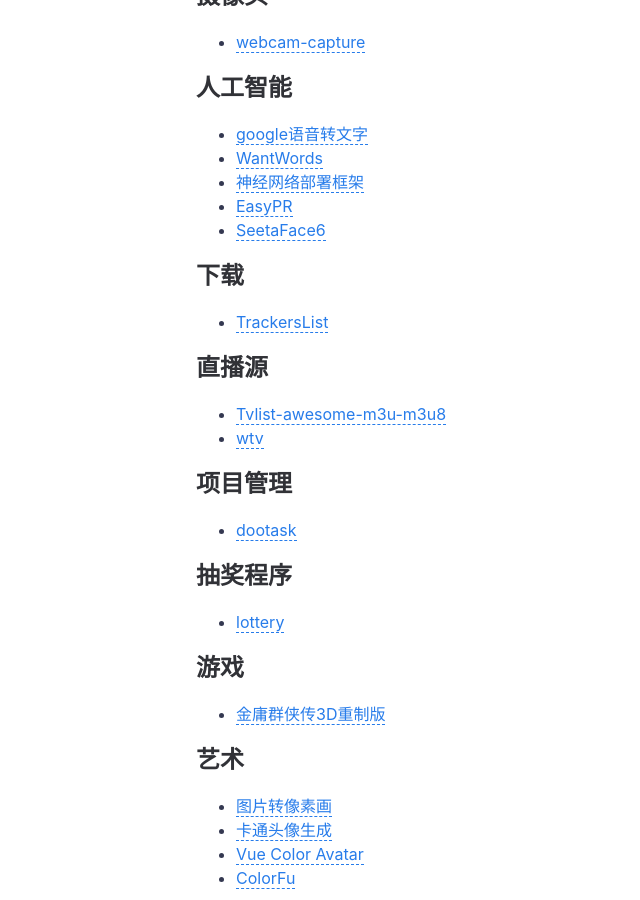
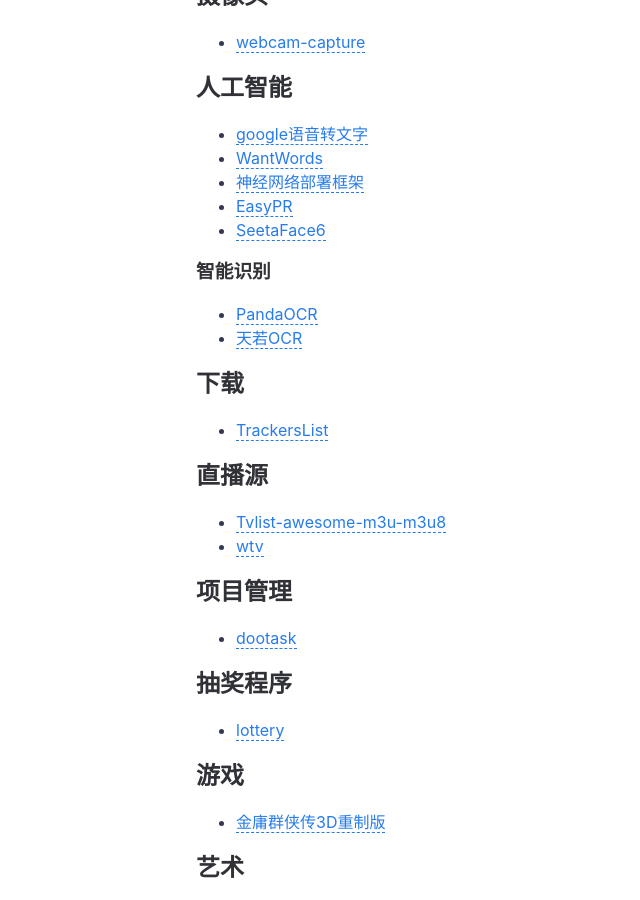
Before and after one commit to liushaofeng89/blog, a Jekyll site: the page built from _posts/2021-12-02-github-recommend.md, in a window 1280 px wide and 900 px high, scrolled down 1438 px. Shown: the whole window, without its empty margins (24-664 px from the left). Built offline with Jekyll 4.4.1, drawn with Linux system fonts in a browser that asks for light colours; comment, search, counter and statistics services are not loaded.

Commit message:
Update 2021-12-02-github-recommend.md

```diff
--- a/_posts/2021-12-02-github-recommend.md
+++ b/_posts/2021-12-02-github-recommend.md
@@ -45,6 +45,10 @@
   * [EasyPR](https://github.com/liuruoze/EasyPR "中文车牌识别系统")
   * [SeetaFace6](https://github.com/seetafaceengine/SeetaFace6 "中科视拓最新开放的商业正式级人脸识别版本")
 
+### 智能识别
+  * [PandaOCR](https://github.com/miaomiaosoft/PandaOCR.Pro)
+  * [天若OCR](http://ocr.tianruo.net/)
+
 ## 下载
   * [TrackersList](https://github.com/XIU2/TrackersListCollection)
 
```
